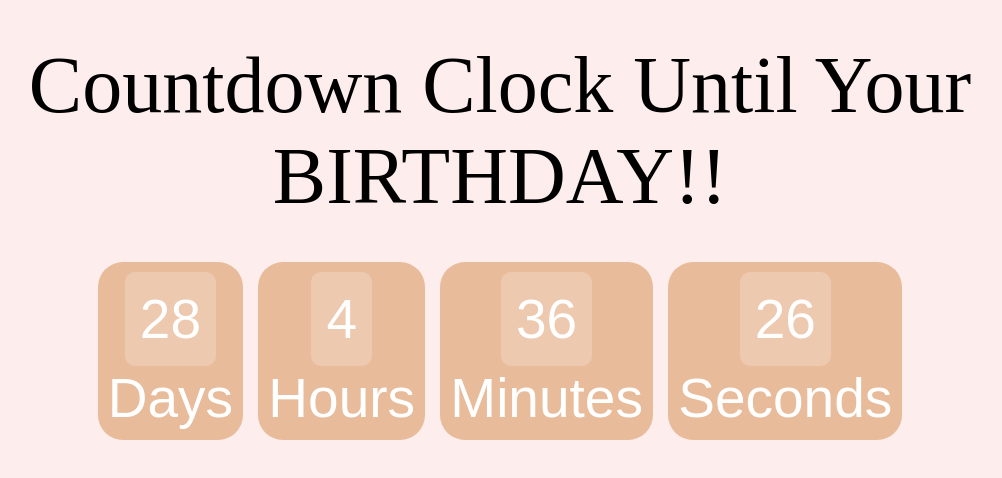
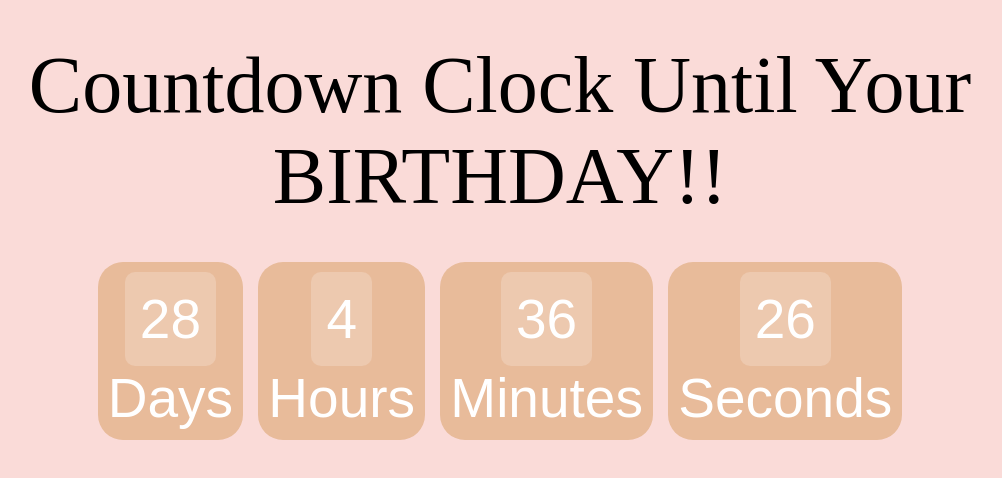
Before and after one commit to jguo710/Birthday-21, a plain HTML site: page index.html in a window 1280 px wide. Shown: the whole page, without its empty margins (140-1142 px from the left). Drawn offline with Linux system fonts and the light colour scheme.

Commit message:
Update index.html

```diff
--- a/index.html
+++ b/index.html
@@ -7,7 +7,7 @@
       <style>
         body{
         	text-align: center;
-        	background: #fdedec;
+        	background: #fadbd8;
             font-family: sans-serif;
             font-weight: 100;
             overflow: hidden;
```
